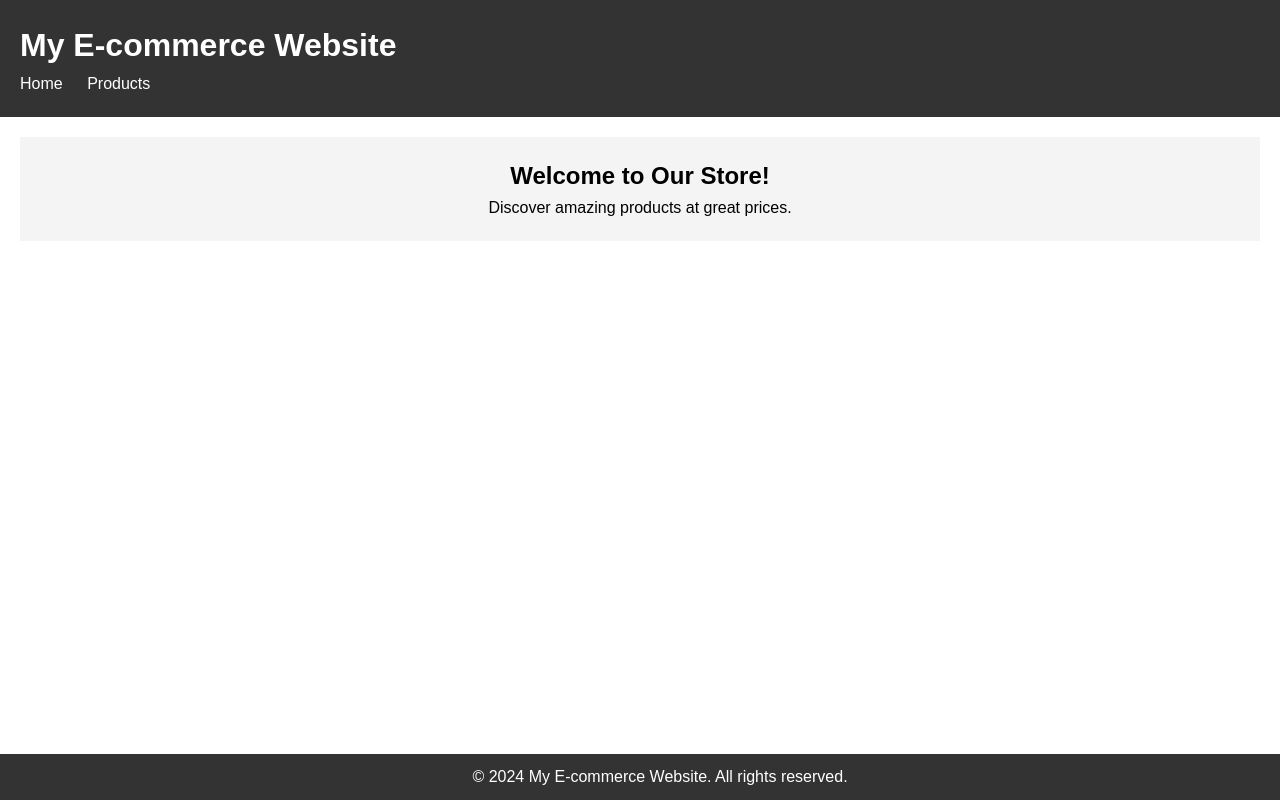
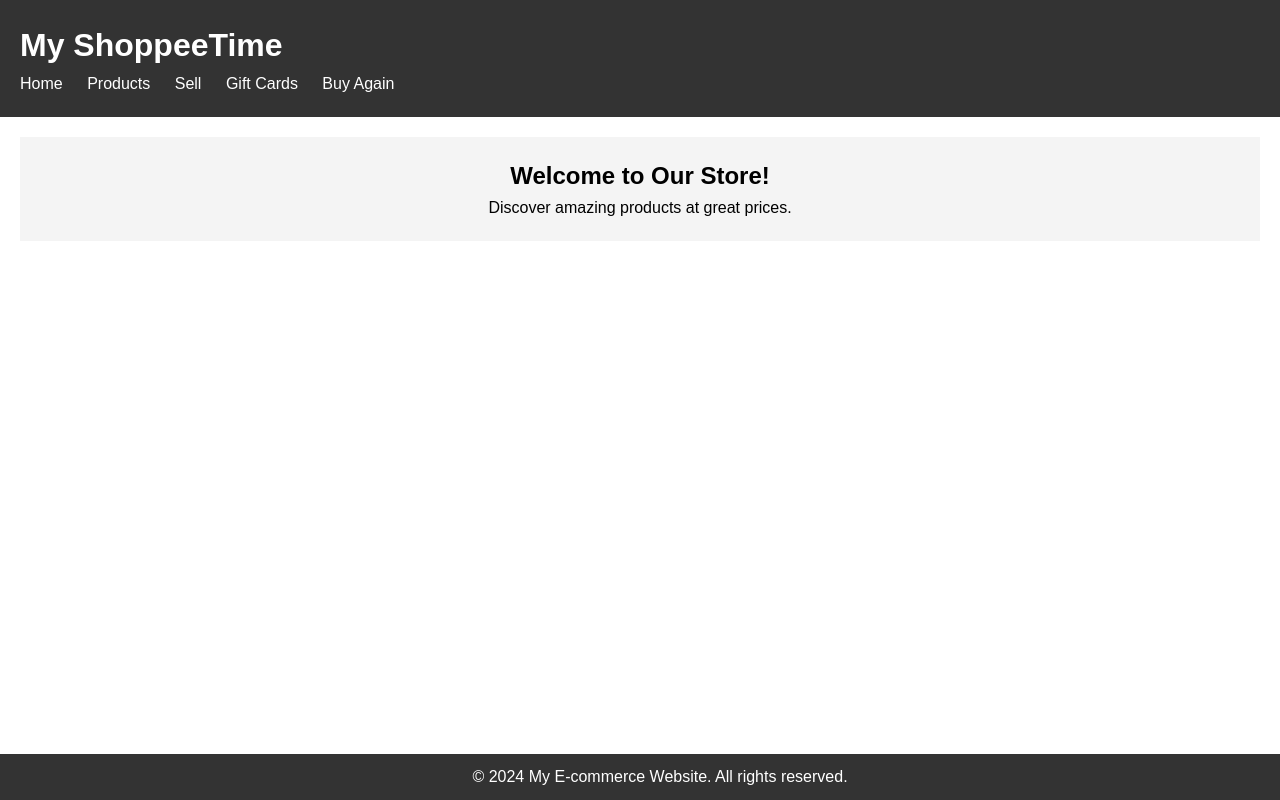
Before and after one commit to saisanjay11/SalesforceChatAgents, a plain HTML site: page index.html in a window 1280 px wide. Drawn offline with Linux system fonts and the light colour scheme; a script that the page names is missing.

Commit message:
Update index.html
Added more tabs

```diff
--- a/index.html
+++ b/index.html
@@ -9,11 +9,15 @@
 <body>
 
 <header>
-    <h1>My E-commerce Website</h1>
+    <h1>My ShoppeeTime</h1>
     <nav>
         <ul>
             <li><a href="index.html">Home</a></li>
             <li><a href="products.html">Products</a></li>
+	    <li><a href ="Sell.html">Sell</a></li>
+	    <li><a href ="Gift Cards.html">Gift Cards</a></li>
+	    <li><a href ="Buy Again.html">Buy Again</a></li>
+
         </ul>
     </nav>
 </header>
```
